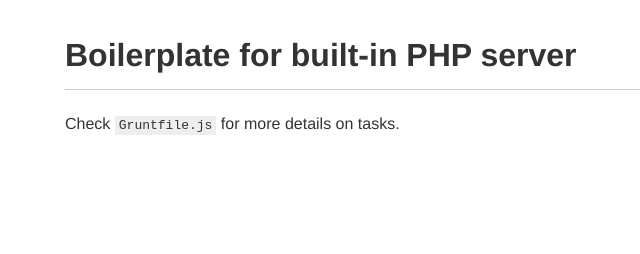
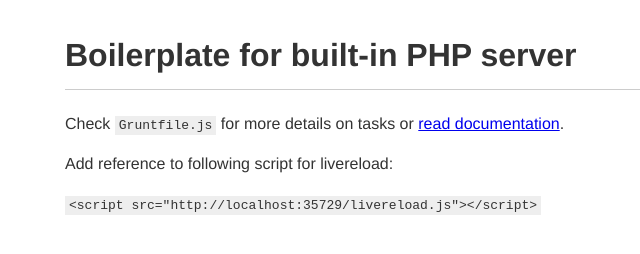
Before and after one commit to jabranr/php-server-boilerplate, a website: page app/index.html in a window 1280 px wide. Shown: the whole page, without its empty margins (90-730 px from the left). Drawn offline with Linux system fonts and the light colour scheme.

Commit message:
add livereload for HTML, PHP, SASS files

```diff
--- a/app/css/style.min.css
+++ b/app/css/style.min.css
@@ -1,3 +1,3 @@
-/*! php-server-boilerplate | v1.0.0 | Jabran Rafique <hello@jabran.me> | https://github.com/jabranr/php-server-boilerplate | MIT License */
+/*! php-server-boilerplate | v1.1.1 | Jabran Rafique <hello@jabran.me> | https://github.com/jabranr/php-server-boilerplate | MIT License */
 
 body{background-color:#fff;color:#333;font-family:Helvetica,Arial,sans-serif;font-size:100%;line-height:1.5;margin:0;padding:0}.container{width:970px;margin:0 auto}.page-header{border-bottom:1px solid #ccc;padding:10px 0}code{background-color:#eee;padding:2px 4px}
--- a/app/index.html
+++ b/app/index.html
@@ -16,9 +16,19 @@
 		<div class="container">
 			<h1 class="page-header">Boilerplate for built-in PHP server</h1>
 
-			<p>Check <code>Gruntfile.js</code> for more details on tasks.</p>
+			<p>Check <code>Gruntfile.js</code> for more details on tasks or <a href="https://github.com/jabranr/php-server-boilerplate/#installation--how-to-use">read documentation</a>.</p>
+			<p>Add reference to following script for livereload:</p>
+			<p>
+				<code>
+					&lt;script src="http://localhost:35729/livereload.js"&gt;&lt;/script&gt;
+				</code>
+			</p>
 		</div>
 
 		<script src="js/main.js"></script>
+
+		<!-- Remove reference to following JS file for production/distribution phase -->
+		<script src="http://localhost:35729/livereload.js"></script>
+
 	</body>
 </html>
--- a/app/js/main.min.js
+++ b/app/js/main.min.js
@@ -1,2 +1,2 @@
-/*! php-server-boilerplate | v1.0.0 | Jabran Rafique <hello@jabran.me> | https://github.com/jabranr/php-server-boilerplate | MIT License */
+/*! php-server-boilerplate | v1.1.1 | Jabran Rafique <hello@jabran.me> | https://github.com/jabranr/php-server-boilerplate | MIT License */
 console.log("All ready to go!");
--- a/package.json
+++ b/package.json
@@ -1,6 +1,6 @@
 {
   "name": "php-server-boilerplate",
-  "version": "1.0.1",
+  "version": "1.1.1",
   "description": "A boilerplate that enables PHP built-in server as Grunt task along with optional Sass and JS tasks.",
   "main": "",
   "scripts": {
```
Also changed, not shown: Gruntfile.js (+8 -1 lines), README.md.
